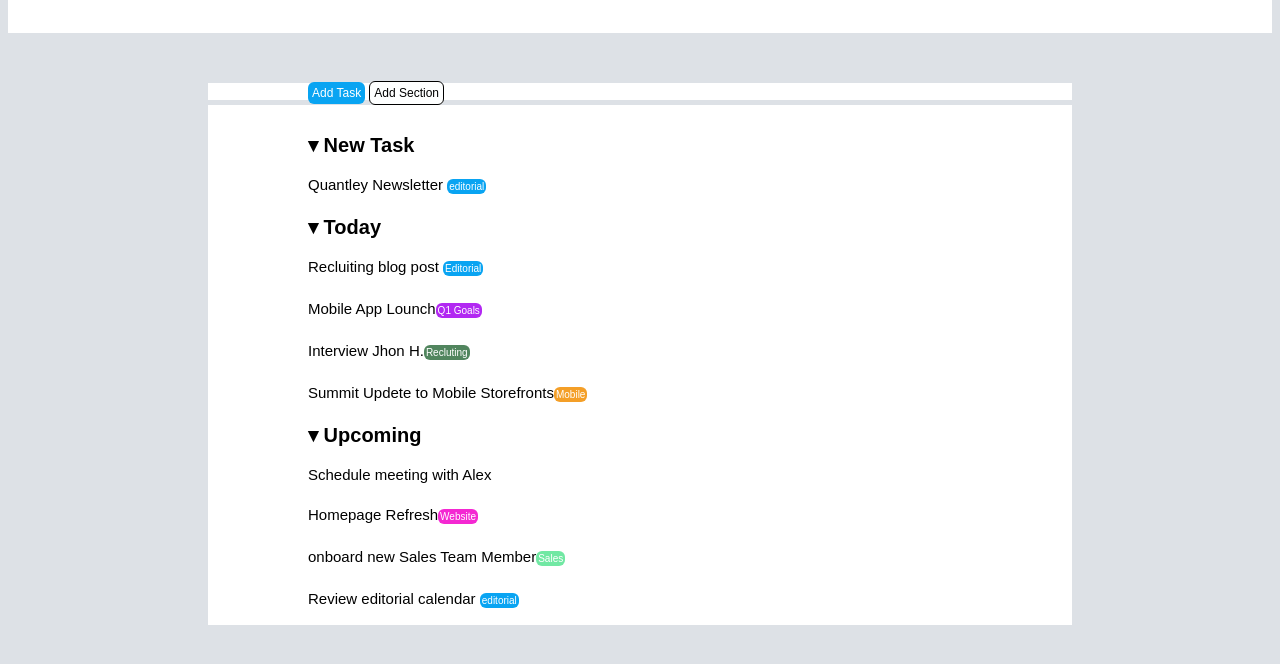
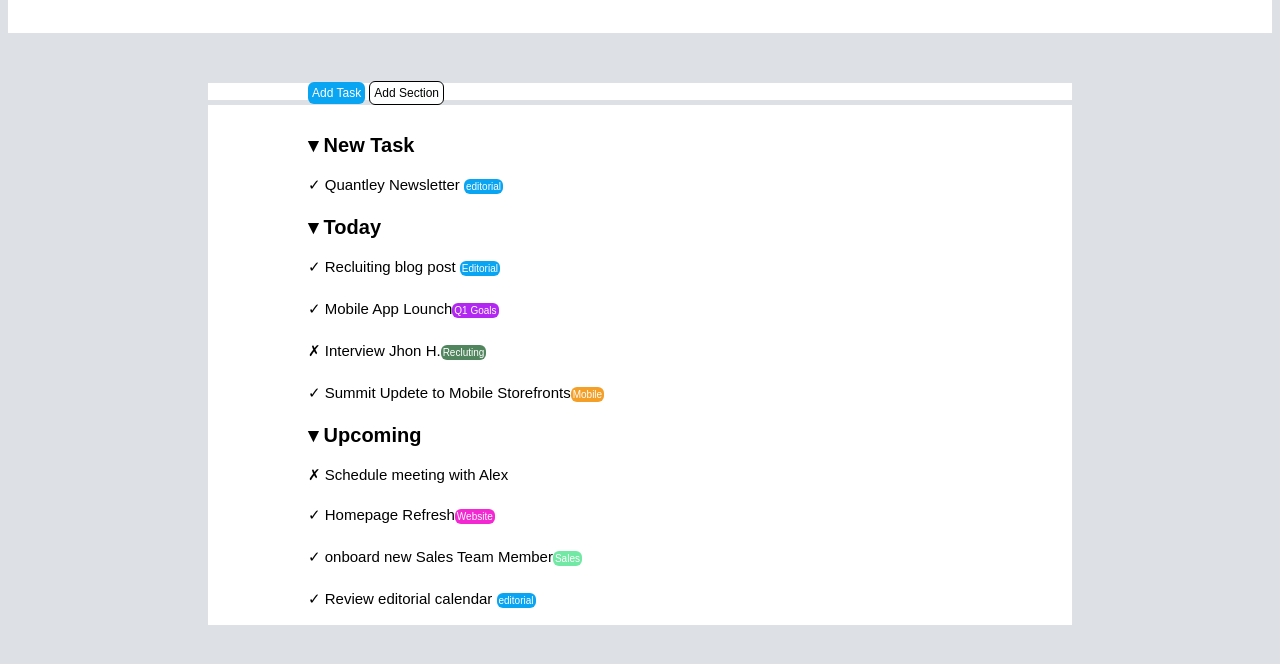
Before and after one commit to maurocazzato/html-css-toboolist, a plain HTML site: page index.html in a window 1280 px wide. Shown: the part 70-734 px from the top of the page. Drawn offline with Linux system fonts and the light colour scheme.

Commit message:
fine esercizio

```diff
--- a/index.html
+++ b/index.html
@@ -22,17 +22,17 @@
         </div>
         <div id="contain2">
             <div class="titoletto">&#9662 New Task</div>
-            <div>Quantley Newsletter <span class="blu">editorial</span></div>
+            <div><span class="v">&#10003</span>  Quantley Newsletter <span class="blu">editorial</span></div>
             <div class="titoletto">&#9662 Today</div>
-            <div>Recluiting blog post <span class="blu">Editorial</span></div>
-            <div>Mobile App Lounch<span class="viola">Q1 Goals</span></div>
-            <div>Interview Jhon H.<span class="verde">Recluting</span></div>
-            <div>Summit Updete to Mobile Storefronts<span class="arancione">Mobile</span></div>
+            <div><span class="v">&#10003</span>  Recluiting blog post <span class="blu">Editorial</span></div>
+            <div><span class="v">&#10003</span>  Mobile App Lounch<span class="viola">Q1 Goals</span></div>
+            <div><span class="r">&#10007</span>  Interview Jhon H.<span class="verde">Recluting</span></div>
+            <div><span class="v">&#10003</span>  Summit Updete to Mobile Storefronts<span class="arancione">Mobile</span></div>
             <div class="titoletto">&#9662 Upcoming</div>
-            <div>Schedule meeting with Alex</div>
-            <div>Homepage Refresh<span class="violetto">Website</span></div>
-            <div>onboard new Sales Team Member<span class="verdino">Sales</span></div>
-            <div>Review editorial calendar <span class="blu">editorial</span></div>
+            <div><span class="r">&#10007</span>  Schedule meeting with Alex</div>
+            <div><span class="v">&#10003</span>  Homepage Refresh<span class="violetto">Website</span></div>
+            <div><span class="v">&#10003</span>  onboard new Sales Team Member<span class="verdino">Sales</span></div>
+            <div><span class="v">&#10003</span>  Review editorial calendar <span class="blu">editorial</span></div>
 
         </div>
 
```
